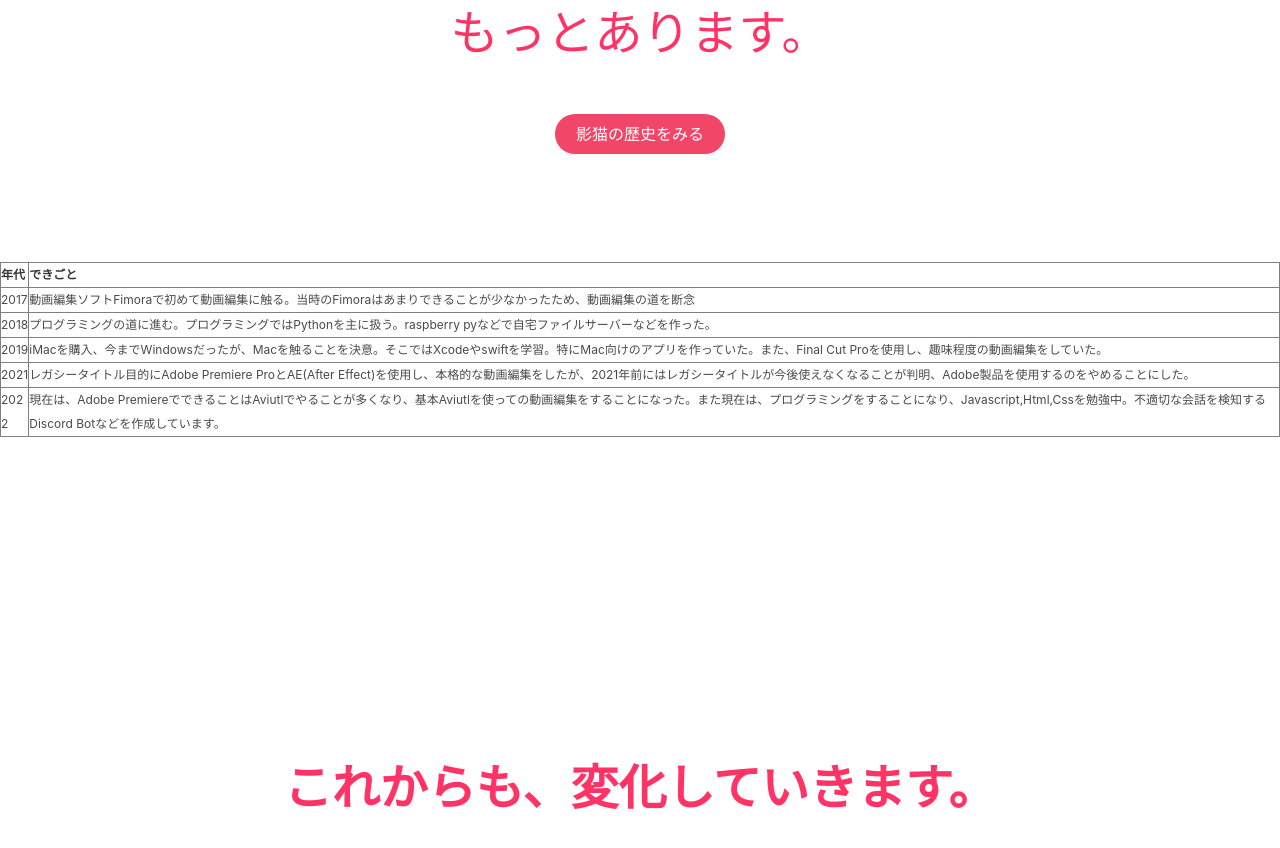
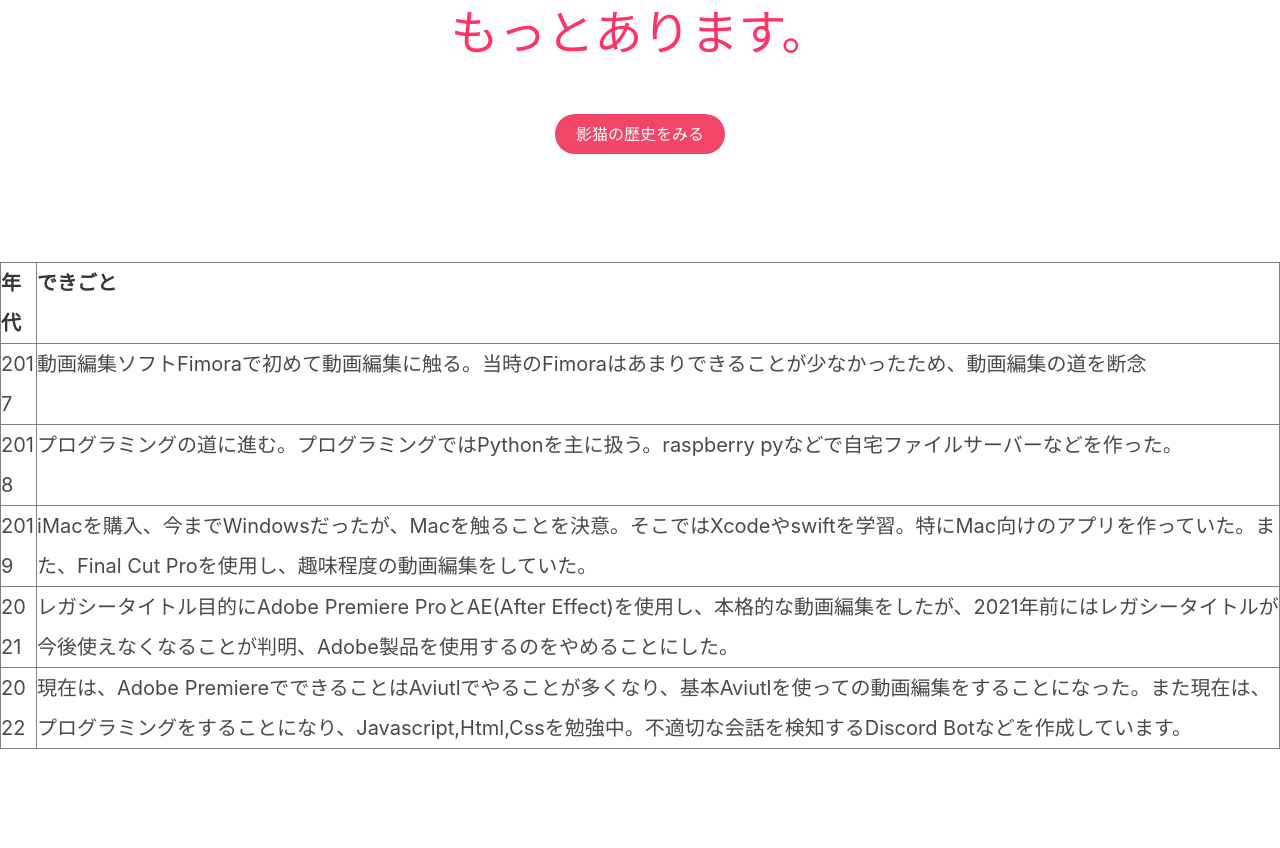
Before and after one commit to kageneko643/kageneko.github.io, a plain HTML site: page index.html in a window 1280 px wide. Shown: the part 1807-2655 px from the top of the page. Drawn offline with nearby package versions, Linux system fonts and the light colour scheme.

Commit message:
Update index.html

```diff
--- a/index.html
+++ b/index.html
@@ -115,7 +115,7 @@
               <center>
     <font size="10">
            <table border="1">
-    <TABLE BORDER="1" style="font-size: 9pt; line-height: 200%; ">
+    <TABLE BORDER="1" style="font-size: 15pt; line-height: 200%; ">
 
       <tr>
         <th>年代</th>
```
